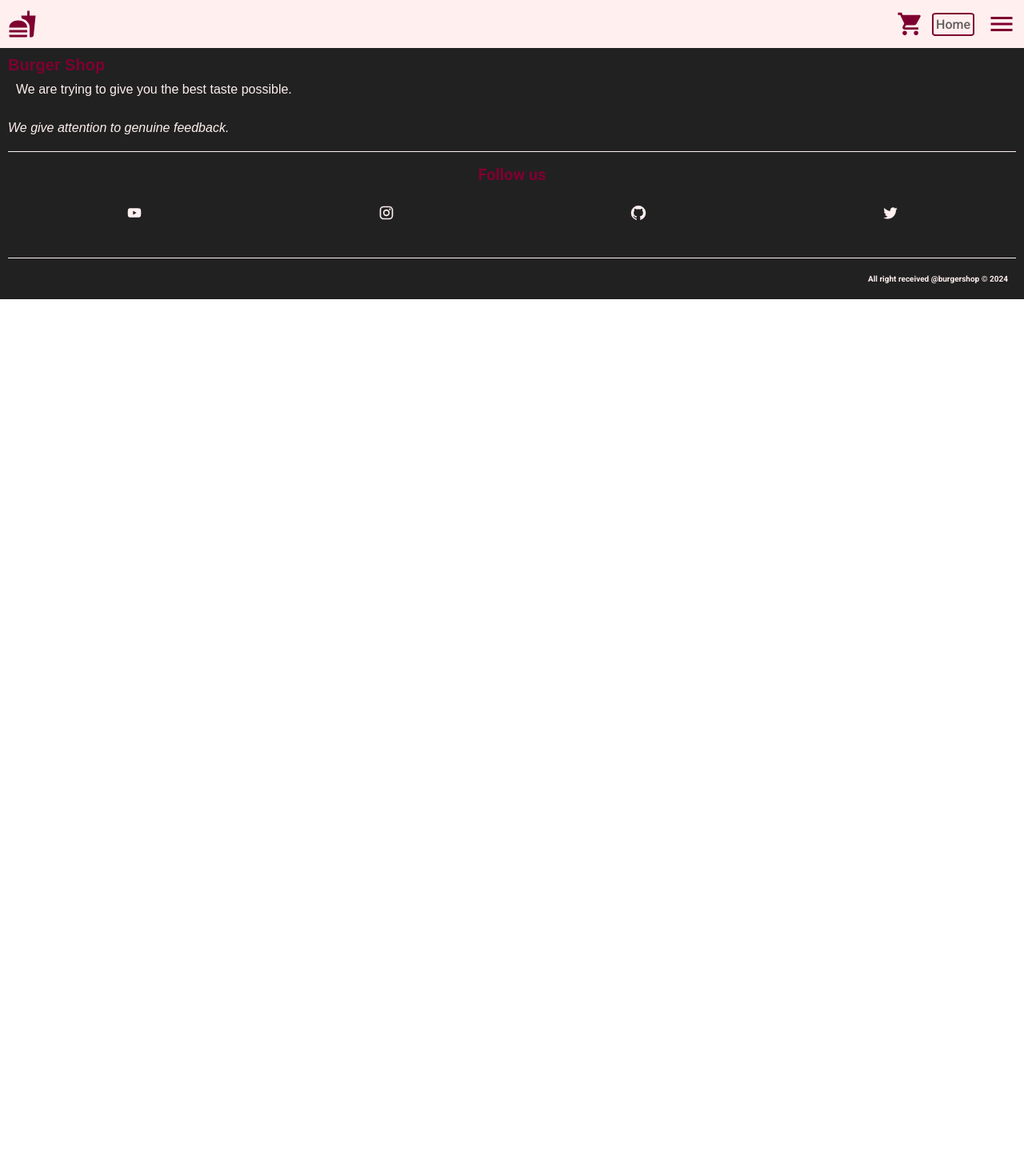
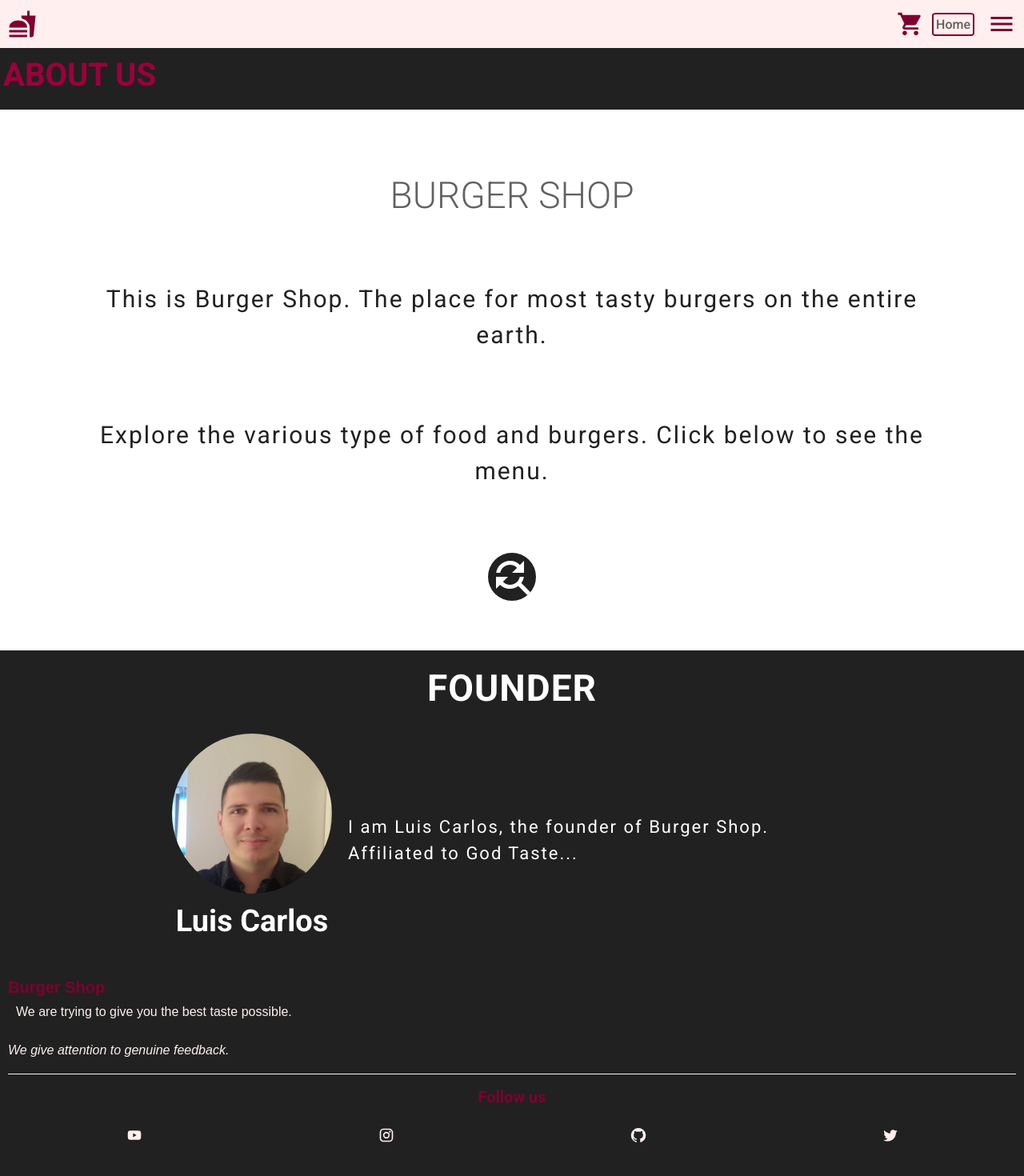
Before and after one commit to LuisCar09/Burger-shop, a React (Create React App) app: page /aboutus in a window 1280 px wide. Shown: the top 1470 px of the page at 80% size. Before the commit the page ends 800 px from the top, so only its background shows below. Built offline with nearby package versions, Linux system fonts and the light colour scheme.

Commit message:
About created and customize until 720px

```diff
--- a/src/App.js
+++ b/src/App.js
@@ -5,6 +5,8 @@ import Header from './components/Layout/Header';
 import Home from './components/home/Home';
 import Footer from './components/Layout/Footer';
 import Menu from './components/home/Menu';
+import About from './components/about/About';
+
 
 import './styles/header.scss'
 import './styles/home.scss'
@@ -12,6 +14,7 @@ import './styles/footer.scss'
 import './styles/dropDownMenu.scss'
 import './styles/Menu.scss'
 import './styles/card.scss'
+import './styles/about.scss'
 
 function App() {
   return (
@@ -21,7 +24,7 @@ function App() {
       <Routes>
         <Route path='/' element={<Home />} />
         <Route path="/menu" element={<Menu />} />
-
+        <Route path='/aboutus' element={<About />} />
       </Routes>
 
       <Footer />
--- /dev/null
+++ b/src/components/about/About.jsx
@@ -0,0 +1,47 @@
+import React from "react";
+import FindReplaceIcon from '@mui/icons-material/FindReplace';
+import { Link } from "react-router-dom";
+import founder from '../../assets/1696431556553.jpg'
+const About = () =>{
+    return(
+        <section>
+            <main>
+
+
+                    <h2>
+                        About Us
+                    </h2>
+
+                    <article>
+                    <h2>Burger Shop</h2>
+                    <p>
+                        This is Burger Shop. The place for most tasty burgers on the entire earth.
+                    </p>
+
+                    <p>
+                        Explore the various type of food and burgers. Click below to see the menu.
+                    </p>
+                    {/* <FindReplaceOutlinedIcon style={{'font-size':'1rem',borderRadius:'50%',width:'3rem',height:'3rem',fill:"black"}} /> */}
+                    <Link to={'/menu'}>
+                    <FindReplaceIcon className="about-icon"   />
+                    </Link>
+                    </article>
+
+
+                    <div>
+                        <h2>Founder</h2>
+                        <article>
+                            <div>
+                                <img src={founder} alt="founder"></img>
+                                <h2>Luis Carlos</h2>
+                            </div>
+                            <p>I am Luis Carlos, the founder of Burger Shop. Affiliated to God Taste...</p>
+
+                        </article>
+                    </div>
+
+            </main>
+        </section>
+    )
+}
+export default About;
--- /dev/null
+++ b/src/styles/about.scss
@@ -0,0 +1,151 @@
+@import 'colors';
+
+section{
+
+    >main{
+
+        >h2{
+            font-size: 2rem;
+            background-color: $dark;
+            padding: 1rem 0.4rem 2rem 0.4rem;
+            color: $red;
+            text-transform: uppercase;
+        }
+        >article{
+            text-align: center;
+            padding: 6rem 8rem;
+            // max-height: 60vh;
+            >h2{
+                font-size: 2rem;
+                color: $lightdark;
+                font-weight: 300;
+                text-transform: uppercase;
+                margin: 2rem 0;
+            }
+            >p{
+                color: $dark;
+                font-size: 1.6rem;
+                margin: 4rem 0;
+                letter-spacing: 0.2rem;
+                line-height: 150%;
+            }
+            >svg{
+                width: 2rem;
+                height: 2rem;
+            }
+            .about-icon{
+                width: 3rem;
+                height: 3rem;
+                border-radius: 50%;
+                background: $dark;
+                fill: #fff;
+            }
+        }
+        >div{
+            background-color: $dark;
+            padding: 2rem 1rem;
+
+            >h2{
+                text-align: center;
+                font-size: 1.8rem;
+                letter-spacing: 0.1rem;
+                text-transform: uppercase;
+                color: #fff;
+                margin-bottom: 2rem;
+            }
+            >article{
+                display: flex;
+                justify-content: center;
+                align-items: center;
+                border-bottom: 0.1rem solid #fff;
+
+                >div{
+
+                    >img{
+                        width: 10rem;
+                        height: 10rem;
+                        border-radius: 50%;
+                        margin: 1rem;
+                        object-fit: cover;
+                    }
+                    >h2{
+                        font-size: 1.8rem;
+                        color: #fff;
+                        text-align: center;
+                        margin-bottom: 2rem;
+                    }
+
+                }
+                >p{
+                    margin: 0 1rem;
+                    color: #fff;
+                    font-size: 1.2rem;
+                    width: 50%;
+                    letter-spacing: 0.2rem;
+                    line-height: 150%;
+
+                }
+            }
+        }
+    }
+}
+@media screen and (min-width:767px) {
+    section{
+        main{
+            >h2{
+                font-size: 4rem;
+
+            }
+            >article{
+
+                padding: 6rem 12rem;
+
+                >h2{
+                    font-size: 4.6rem;
+                    margin: 2rem 0;
+                }
+                >p{
+                    font-size: 3rem;
+                    margin: 8rem 0;
+                }
+
+                .about-icon{
+                    width: 6rem;
+                    height: 6rem;
+                    border-radius: 50%;
+                    background: $dark;
+                    fill: #fff;
+                }
+            }
+            >div{
+                padding: 2rem 1rem;
+
+                >h2{
+                    font-size: 4.6rem;
+
+                }
+                >article{
+                    border-bottom:none;
+
+                    >div{
+
+                        >img{
+                            width: 20rem;
+                            height: 20rem;
+                        }
+                        >h2{
+                            font-size: 3.8rem;
+
+                        }
+
+                    }
+                    >p{
+
+                        font-size: 2.2rem;
+
+                    }
+                }
+            }
+        }
+    }
+}
```
Also changed, not shown: src/assets/1696431556553.jpg (added).
